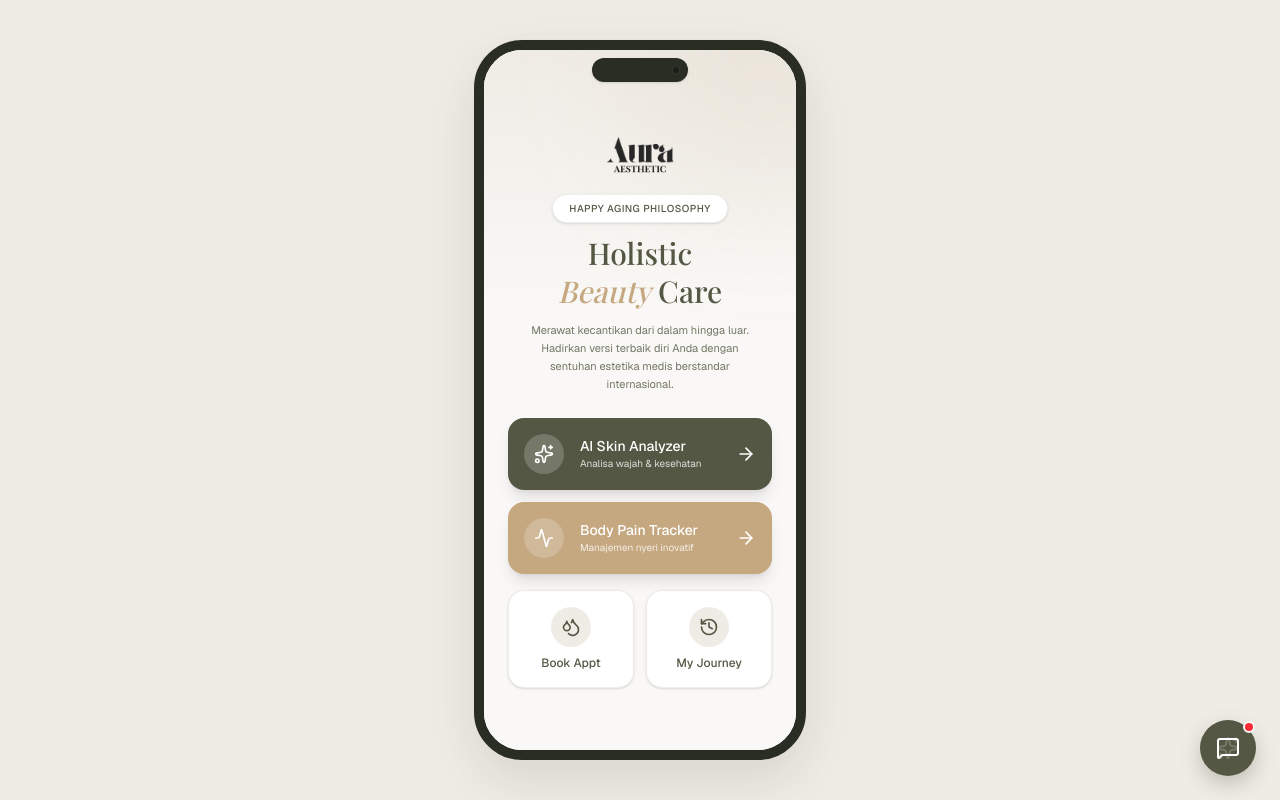
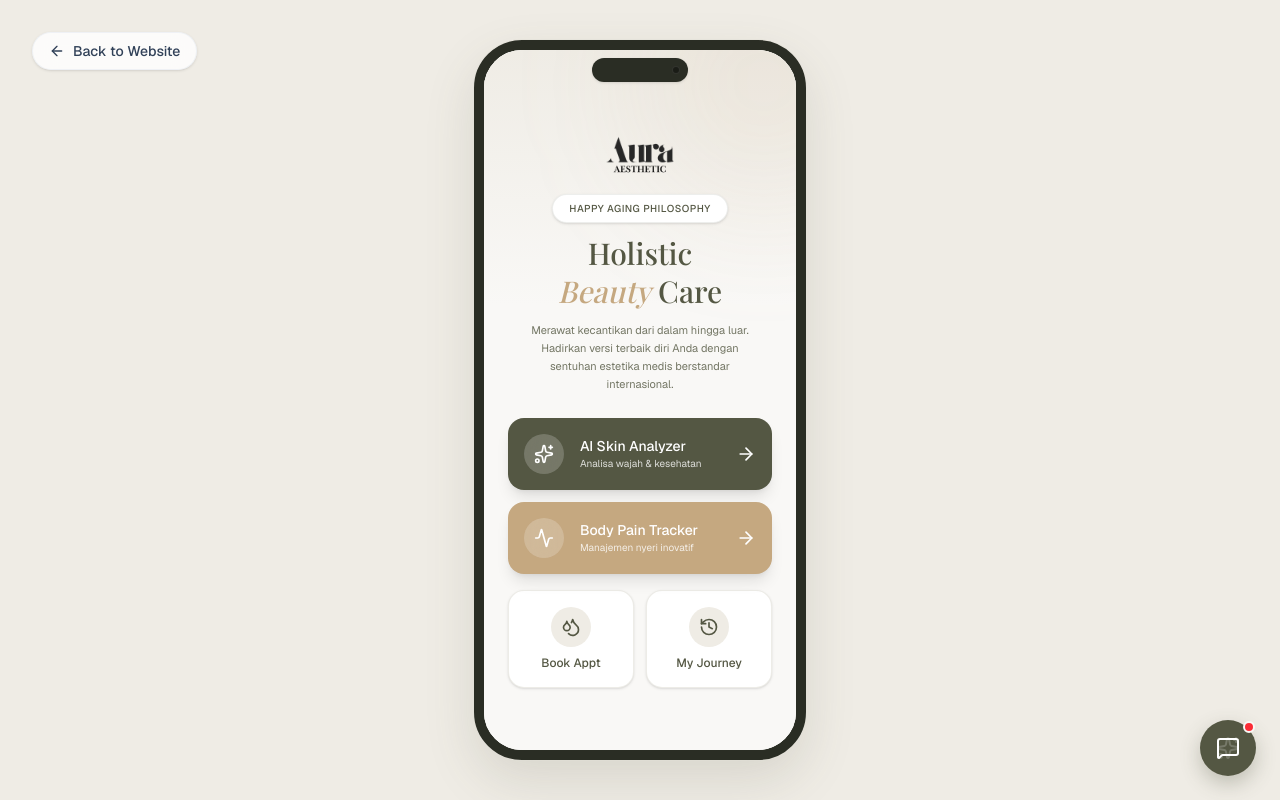
Before and after one commit to jasurddev/AuraWellness, a Next.js app: page /patient in a window 1280 px wide. Built offline with nearby package versions, Linux system fonts and the light colour scheme; a web font is replaced by a local one.

Commit message:
feat: add back to homepage button in patient app layout

```diff
--- a/src/app/patient/layout.tsx
+++ b/src/app/patient/layout.tsx
@@ -1,10 +1,24 @@
+import Link from 'next/link';
+import { ArrowLeft } from 'lucide-react';
+
 export default function PatientLayout({
   children,
 }: {
   children: React.ReactNode;
 }) {
   return (
-    <div className="min-h-screen lg:bg-[#EFECE5] bg-[#F9F8F6] flex items-center justify-center lg:p-8 font-sans">
+    <div className="min-h-screen lg:bg-[#EFECE5] bg-[#F9F8F6] flex items-center justify-center lg:p-8 font-sans relative">
+
+      {/* Back to Homepage Button */}
+      <Link
+        href="/"
+        className="fixed top-4 left-4 lg:top-8 lg:left-8 z-[100] flex items-center gap-2 px-4 py-2 bg-white/80 backdrop-blur-md rounded-full shadow-sm hover:shadow-md transition-all text-sm font-medium text-slate-700 hover:text-slate-900 border border-slate-200/50"
+      >
+        <ArrowLeft className="w-4 h-4" />
+        <span className="hidden lg:inline">Back to Website</span>
+        <span className="lg:hidden">Back</span>
+      </Link>
+
       {/* Device Frame (Only visible on Desktop, Fullscreen on Mobile/Tablet) */}
       <div className="relative w-full h-screen lg:h-[90vh] lg:max-h-[850px] lg:w-auto lg:aspect-[393/852] bg-[#F9F8F6] lg:rounded-[3rem] shadow-none lg:shadow-[0_20px_50px_rgba(84,87,67,0.15)] overflow-hidden lg:border-[10px] lg:border-[#2A2D24] ring-1 ring-border/50">
 
```
